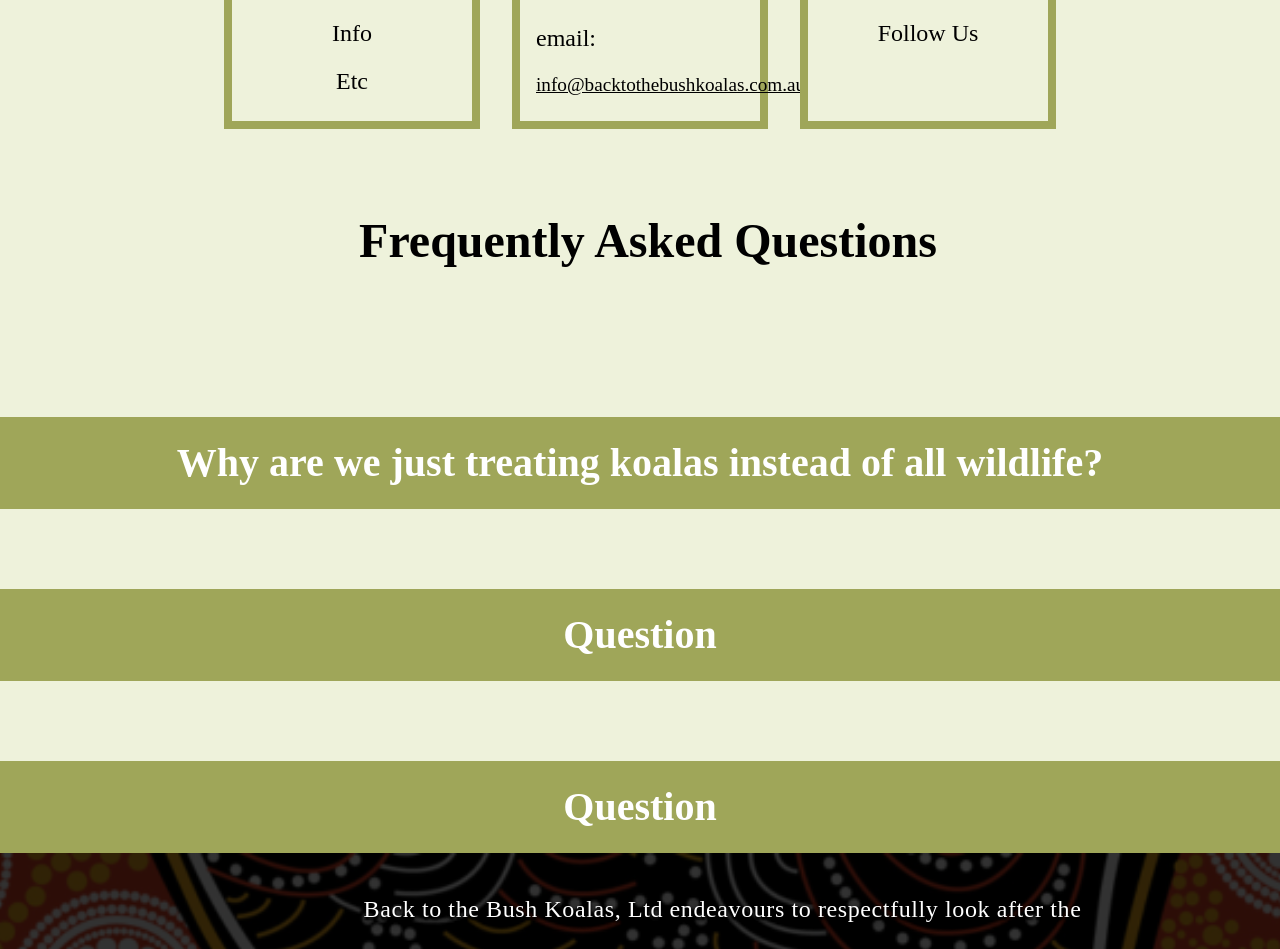
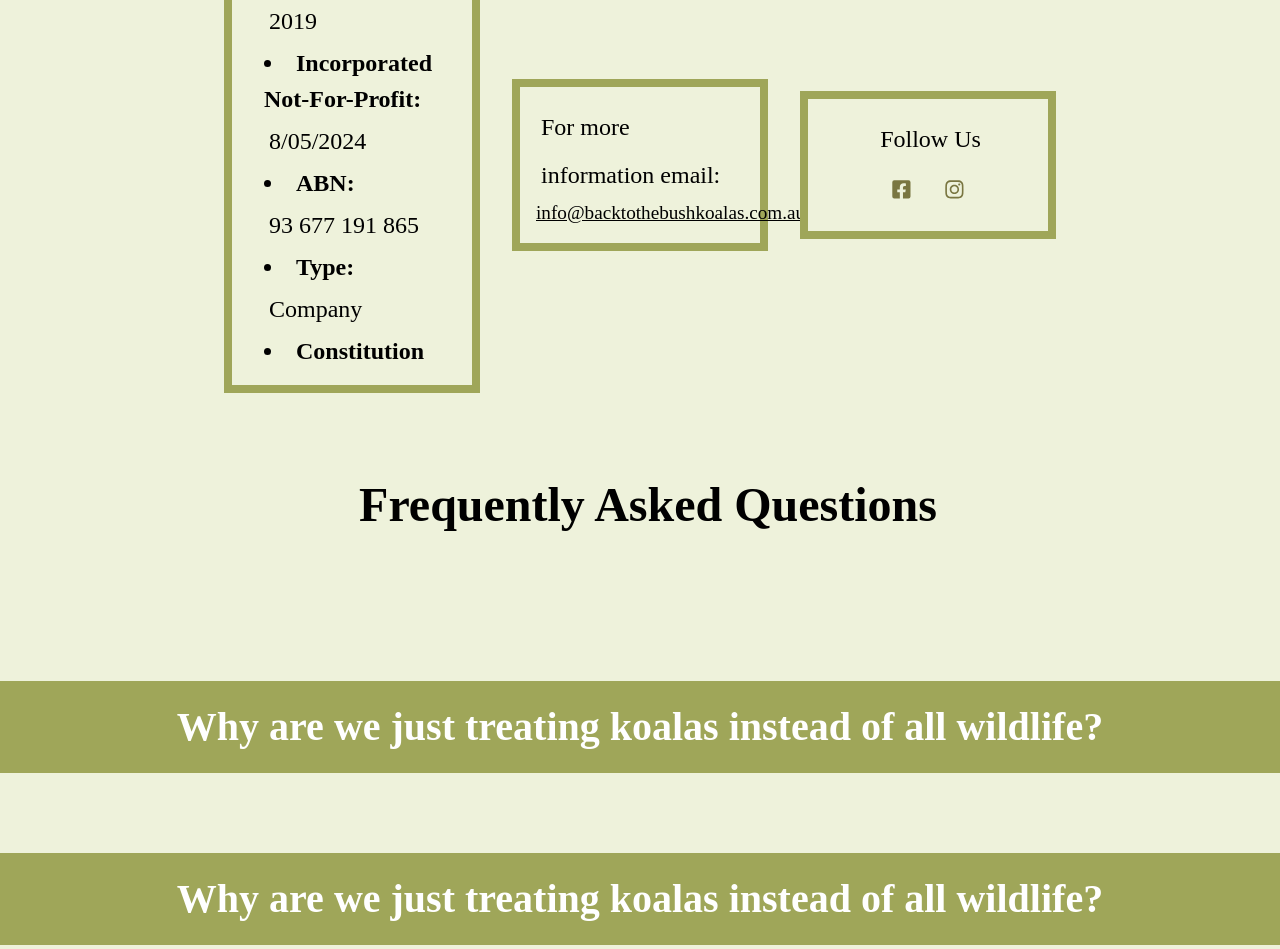
Before and after one commit to FritRin/Back-to-the-Bush-Koalas-New-Website-Development, a React app in the folder frontend/: page /contact-us in a window 1280 px wide. Shown: the part 823-1772 px from the top of the page. Built offline with nearby package versions, Linux system fonts and the light colour scheme; the HTML template or start-up script is replaced by a standard one.

Commit message:
static content for Contact Us finished, only missing social media links and more faq questions/answers pending from client, created a collapsible component which can be reused across webpages

```diff
--- /dev/null
+++ b/frontend/src/components/collapsible.jsx
@@ -0,0 +1,22 @@
+import { useState } from "react";
+
+const Collapsible = (props) => {
+    const [open, setOpen] = useState(false);
+
+    const toggle = () => {
+        setOpen(!open);
+    };
+
+    return(
+        <div>
+            <button onClick={toggle} className="faqButton">{props.label}</button>
+            {open && (
+                <div className="faqContent">
+                    {props.children}
+                </div>
+            )}
+        </div>
+    );
+};
+
+export default Collapsible;
--- a/frontend/src/index.css
+++ b/frontend/src/index.css
@@ -382,30 +382,44 @@ div.contactForm {
   display: flex;
   justify-content: center;
   flex-wrap: wrap;
+  align-items: center;
 }
 
 div.contactUsBox {
   border-color: #9FA659;
   border-width: 0.5rem;
   width: 20%;
+  height: auto;
   padding: 1rem;
   margin: 1rem;
-  display: flex;
-  flex-direction: column;
 }
 
-p.contactUsBox {
-  margin: auto;
+
+li.contactUsBox {
+  margin-left: 1rem;
+  font-size: 1.5rem;
+  font-weight: bold;
+}
+
+.contactUsSocMedia {
+  display: flex;
+  justify-content: center;
 }
 
 a.contactUsBox {
   font-size: 1.2rem;
   text-decoration: underline;
-  margin: auto;
 }
 
 a.contactUsBox:hover {
   color: blue;
+}
+
+.socMediaIcon {
+  height: auto;
+  width: 10%;
+  color: #797641;
+  margin: 1rem;
 }
 
 .faqButton {
@@ -427,9 +441,7 @@ h1.faq {
 }
 
 .faqContent {
-  padding: 0 1rem;
-  display: none;
-  overflow: hidden;
+  margin: 1rem;
 }
 
 
@@ -438,15 +450,10 @@ h1.faq {
 h1.emergencyHeading {
   color: red;
   font-weight: bold;
-  margin: auto;
+  display: flex;
+  justify-content: center;
 }
 
-div.emergencyHeading {
-  width: 30%;
-  height: auto;
-  margin: auto;
-  padding: 1%
-}
 
 div.emergencySubtitle {
   width: 35%;
--- a/frontend/src/pages/ContactUs.jsx
+++ b/frontend/src/pages/ContactUs.jsx
@@ -1,3 +1,8 @@
+import Collapsible from "../components/collapsible.jsx"
+import { FaInstagram } from "react-icons/fa";
+import { FaFacebookSquare } from "react-icons/fa";
+import { IconContext } from "react-icons";
+
 function ContactUS(){
     return(
         <div className="pageContainer">
@@ -48,22 +53,31 @@ function ContactUS(){
             </div>
             <div className="contactUsPanel">
                 <div className="contactUsBox">
-                    <p className="contactUsBox">Info</p>
-                    <p className="contactUsBox">Info</p>
-                    <p className="contactUsBox">Etc</p>
+                    <li className="contactUsBox">Established: <p>2019</p></li>
+                    <li className="contactUsBox">Incorporated Not-For-Profit: <p>8/05/2024</p></li>
+                    <li className="contactUsBox">ABN: <p>93 677 191 865</p></li>
+                    <li className="contactUsBox">Type: <p>Company</p></li>
+                    <li className="contactUsBox">Constitution</li>
+
                 </div>
                 <div className="contactUsBox">
                     <p className="contactUsBox">For more information email:</p>
                     <a href="mailto:info@backtothebushkoalas.com.au" className="contactUsBox">info@backtothebushkoalas.com.au</a>
                 </div>
                 <div className="contactUsBox">
-                    <p className="contactUsBox">Follow Us</p>
+                    <p className="contactUsSocMedia">Follow Us</p>
+                    <div className="contactUsSocMedia">
+                        <IconContext.Provider value={{className: "socMediaIcon" }}>
+                            <FaFacebookSquare />
+                        </IconContext.Provider>
+                        <IconContext.Provider value={{className: "socMediaIcon" }}>
+                            <FaInstagram />
+                        </IconContext.Provider>
+                    </div>
                 </div>
             </div>
-            <div className="faq">
                 <h1 className="faq">Frequently Asked Questions</h1>
-                <button type="button" className="faqButton">Why are we just treating koalas instead of all wildlife?</button>
-                 <div className="faqContent">
+                <Collapsible label="Why are we just treating koalas instead of all wildlife?">
                     <p>
                         Wildlife hospitals operate within finite constraints, including available veterinary staff, treatment space, enclosure capacity, food supply and species-specific resources.
                         These constraints can influence which animals can be accommodated and the treatment options available for individual cases. By creating dedicated capacity specifically for koalas,
@@ -71,16 +85,25 @@ function ContactUS(){
                         fewer species—it is about doing one thing exceptionally well, filling a significant gap in regional wildlife care, and increasing the overall capacity of the wildlife rehabilitation
                         network.
                     </p>
-                </div>
-                <button type="button" className="faqButton">Question</button>
-                 <div className="faqContent">
-                    <p>Content</p>
-                </div>
-                <button type="button" className="faqButton">Question</button>
-                 <div className="faqContent">
-                    <p>Content</p>
-                </div>
-            </div>
+                </Collapsible>
+                <Collapsible label="Why are we just treating koalas instead of all wildlife?">
+                    <p>
+                        Wildlife hospitals operate within finite constraints, including available veterinary staff, treatment space, enclosure capacity, food supply and species-specific resources.
+                        These constraints can influence which animals can be accommodated and the treatment options available for individual cases. By creating dedicated capacity specifically for koalas,
+                        Back to the Bush Koalas can help ensure that more koalas receive timely veterinary treatment and the extended rehabilitation they require. Our focus is therefore not about treating
+                        fewer species—it is about doing one thing exceptionally well, filling a significant gap in regional wildlife care, and increasing the overall capacity of the wildlife rehabilitation
+                        network.
+                    </p>
+                </Collapsible>
+                <Collapsible label="Why are we just treating koalas instead of all wildlife?">
+                    <p>
+                        Wildlife hospitals operate within finite constraints, including available veterinary staff, treatment space, enclosure capacity, food supply and species-specific resources.
+                        These constraints can influence which animals can be accommodated and the treatment options available for individual cases. By creating dedicated capacity specifically for koalas,
+                        Back to the Bush Koalas can help ensure that more koalas receive timely veterinary treatment and the extended rehabilitation they require. Our focus is therefore not about treating
+                        fewer species—it is about doing one thing exceptionally well, filling a significant gap in regional wildlife care, and increasing the overall capacity of the wildlife rehabilitation
+                        network.
+                    </p>
+                </Collapsible>
 
         </div>
     )
--- a/frontend/src/pages/Emergency.jsx
+++ b/frontend/src/pages/Emergency.jsx
@@ -1,14 +1,7 @@
-import { IoIosLink } from "react-icons/io";
-import { IconContext } from "react-icons";
-
-
-
 function Emergency(){
     return(
         <div className="pageContainer">
-            <div className="emergencyHeading">
-                <h1 className="emergencyHeading">Found a koala in distress?</h1>
-            </div>
+            <h1 className="emergencyHeading">Found a koala in distress?</h1>
             <div className="emergencySubtitle">
                 <p>For sick injured or orphaned koalas in immediate need of assistance:</p>
             </div>
```
